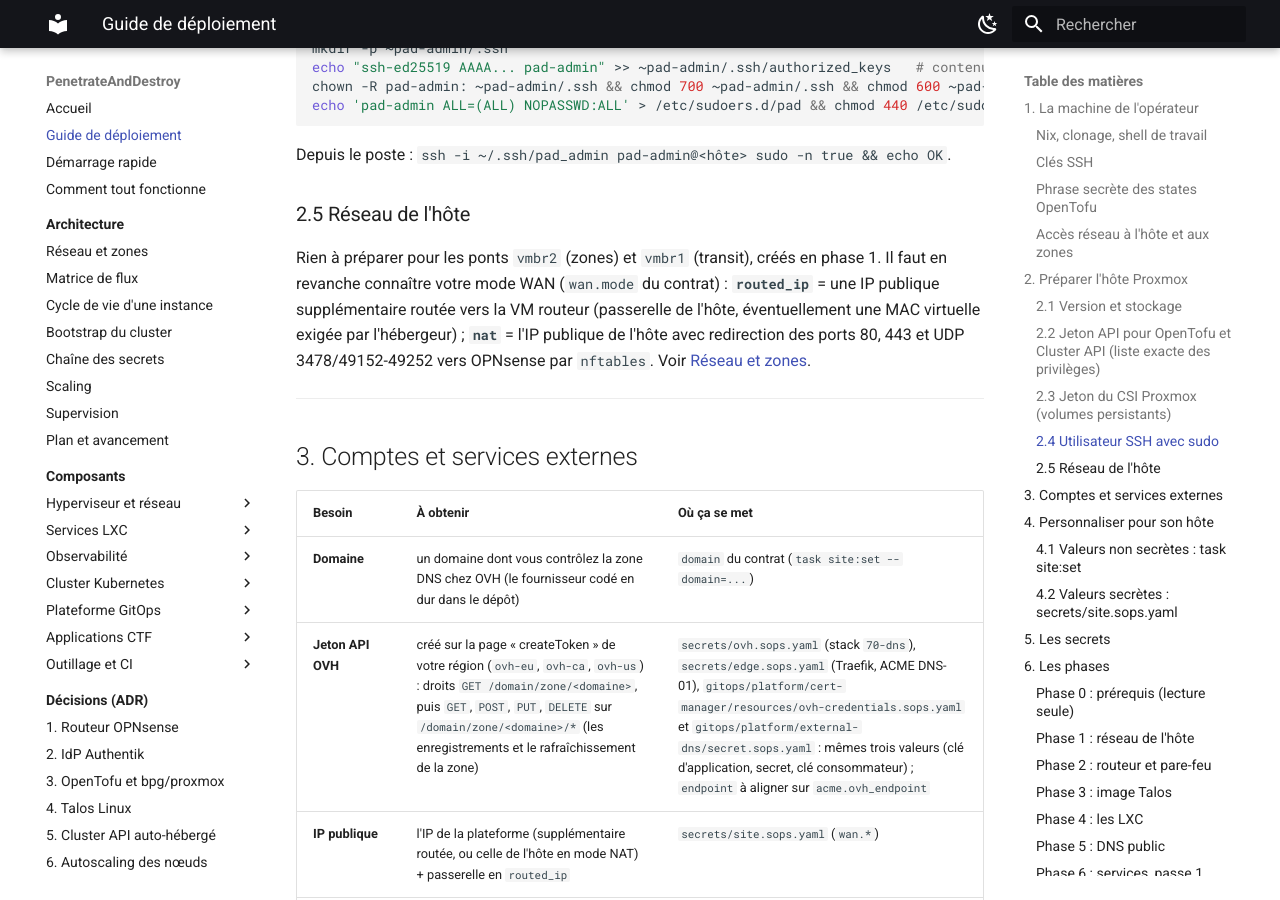
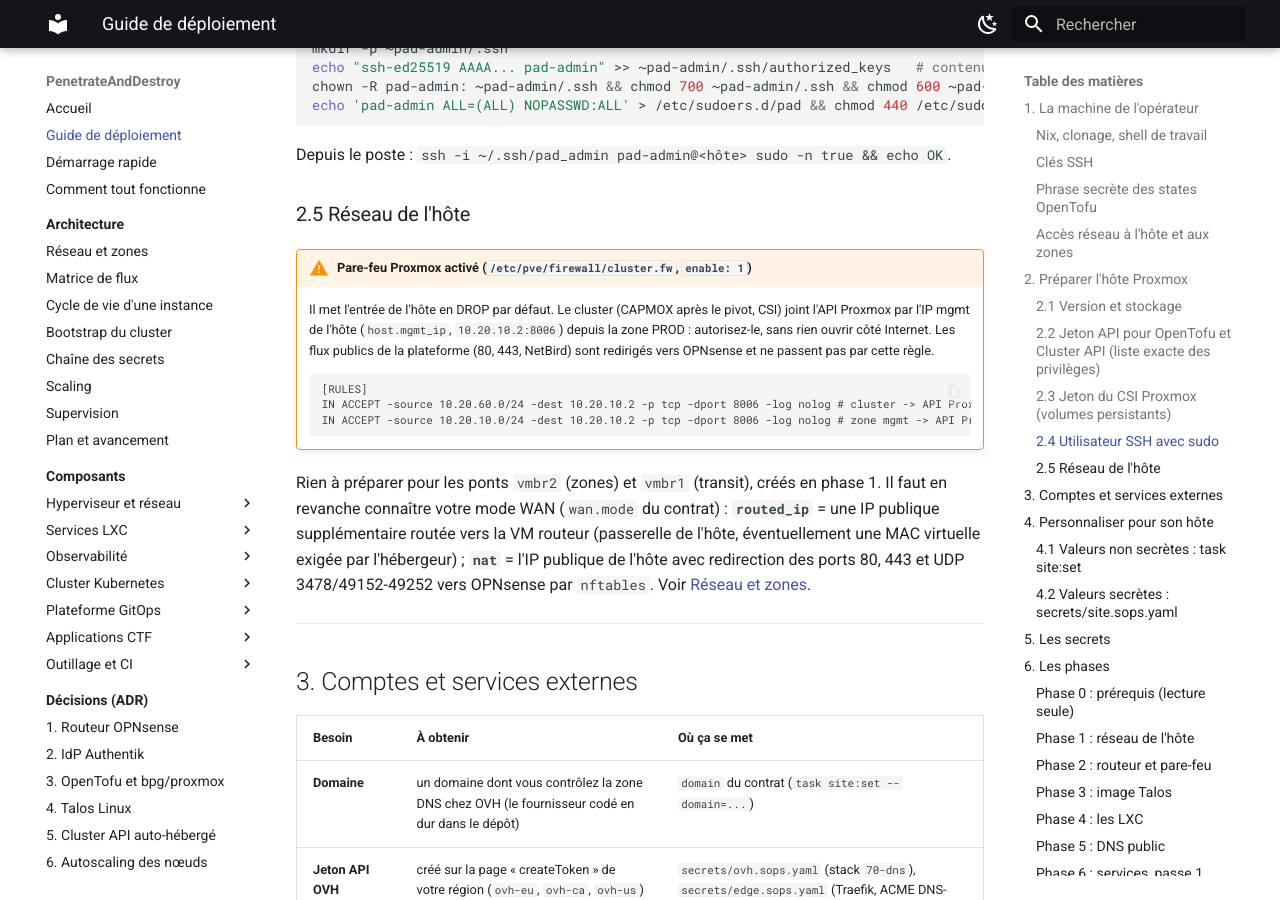
Before and after one commit to kim-tsr/penetrate-and-destroy, an MkDocs documentation site: the page built from docs/guide-deploiement.md, in a window 1280 px wide and 900 px high, scrolled down 6319 px. Built offline with MkDocs 1.6.1 and Material for MkDocs 9.7.7, drawn with Linux system fonts in a browser that asks for light colours.

Commit message:
fix(bootstrap): CAPMOX joint l'API Proxmox par l'IP mgmt après le pivot ; règle pare-feu de l'hôte documentée

````diff
--- a/docs/guide-deploiement.md
+++ b/docs/guide-deploiement.md
@@ -192,6 +192,17 @@ echo 'pad-admin ALL=(ALL) NOPASSWD:ALL' > /etc/sudoers.d/pad && chmod 440 /etc/s
 Depuis le poste : `ssh -i ~/.ssh/pad_admin pad-admin@<hôte> sudo -n true && echo OK`.
 
 ### 2.5 Réseau de l'hôte
+
+!!! warning "Pare-feu Proxmox activé (`/etc/pve/firewall/cluster.fw`, `enable: 1`)"
+    Il met l'entrée de l'hôte en DROP par défaut. Le cluster (CAPMOX après le pivot, CSI) joint l'API Proxmox par l'IP
+    mgmt de l'hôte (`host.mgmt_ip`, `10.20.10.2:8006`) depuis la zone PROD : autorisez-le, sans rien ouvrir côté Internet.
+    Les flux publics de la plateforme (80, 443, NetBird) sont redirigés vers OPNsense et ne passent pas par cette règle.
+
+    ```
+    [RULES]
+    IN ACCEPT -source 10.20.60.0/24 -dest 10.20.10.2 -p tcp -dport 8006 -log nolog # cluster -> API Proxmox
+    IN ACCEPT -source 10.20.10.0/24 -dest 10.20.10.2 -p tcp -dport 8006 -log nolog # zone mgmt -> API Proxmox
+    ```
 
 Rien à préparer pour les ponts `vmbr2` (zones) et `vmbr1` (transit), créés en phase 1. Il faut en revanche connaître votre mode WAN
 (`wan.mode` du contrat) : **`routed_ip`** = une IP publique supplémentaire routée vers la VM routeur (passerelle de l'hôte, éventuellement une MAC virtuelle
````
Also changed, not shown: 2 other files.
